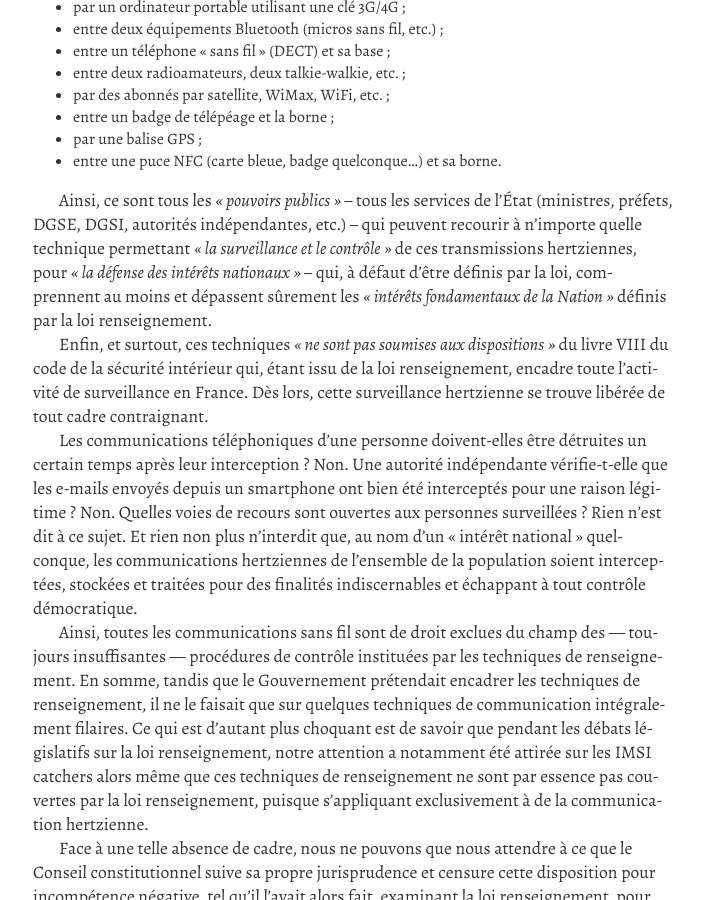
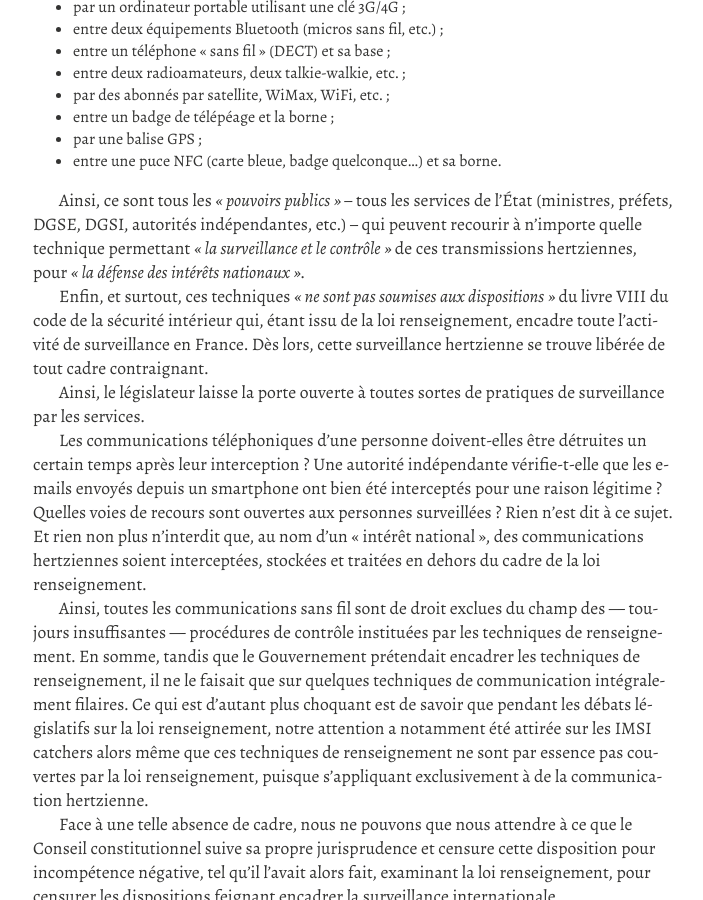
Before and after one commit to hugoroy/exegetes-web, a Jekyll site: the page built from _posts/2016-05-09-renseignement-offensive-conseil-detat-et-qpc.md, in a window 1280 px wide and 900 px high, scrolled down 4876 px. Shown: the whole window, without its empty margins (287-990 px from the left). Built offline with Jekyll 4.4.1, drawn with Linux system fonts in a browser that asks for light colours; nearby versions of some CDN libraries.

Commit message:
retrait de quelques trucs pouvant etr mal comris

```diff
--- a/_posts/2016-05-09-renseignement-offensive-conseil-detat-et-qpc.md
+++ b/_posts/2016-05-09-renseignement-offensive-conseil-detat-et-qpc.md
@@ -113,11 +113,32 @@ Tout d’abord, la notion de *« transmissions empruntant la voie hertzienne
 - par une balise GPS ;
 - entre une puce NFC (carte bleue, badge quelconque...) et sa borne.
 
-Ainsi, ce sont tous les *« pouvoirs publics »* – tous les services de l’État (ministres, préfets, DGSE, DGSI,   autorités indépendantes, etc.) – qui peuvent recourir à n’importe  quelle  technique permettant *« la surveillance et le contrôle »* de ces transmissions hertziennes, pour *« la défense des intérêts nationaux »* – qui, à défaut d’être définis par la loi, comprennent au moins et dépassent sûrement les *« intérêts fondamentaux de la Nation »* définis par la loi renseignement.
+Ainsi, ce sont tous les *« pouvoirs publics »* – tous les services de
+l’État (ministres, préfets, DGSE, DGSI,   autorités indépendantes,
+etc.) – qui peuvent recourir à n’importe  quelle  technique permettant
+*« la surveillance et le contrôle »* de ces transmissions hertziennes,
+pour *« la défense des intérêts nationaux »*.
+<!-- – qui, à défaut d’être définis par la loi, comprennent au moins et dépassent sûrement les *« intérêts fondamentaux de la Nation »* définis par la loi renseignement. -->
 
-Enfin, et surtout, ces techniques *« ne sont pas soumises aux dispositions »* du livre VIII du code de la sécurité intérieur qui, étant issu de la  loi renseignement, encadre toute l’activité de surveillance en France.  Dès lors, cette surveillance hertzienne se trouve libérée de tout cadre contraignant.
+Enfin, et surtout, ces techniques *« ne sont pas soumises aux
+dispositions »* du livre VIII du code de la sécurité intérieur qui,
+étant issu de la  loi renseignement, encadre toute l’activité de
+surveillance en France.  Dès lors, cette surveillance hertzienne se
+trouve libérée de tout cadre contraignant.
 
-Les communications téléphoniques d’une personne doivent-elles être détruites un certain temps après leur interception ? Non. Une autorité indépendante vérifie-t-elle que les e-mails envoyés depuis un  smartphone  ont bien été interceptés pour une raison légitime ? Non.  Quelles voies  de recours sont ouvertes aux personnes  surveillées ?  Rien n’est dit à ce sujet. Et rien  non plus n’interdit  que, au nom d’un « intérêt national » quelconque,  les communications  hertziennes de l’ensemble de la population soient  interceptées,  stockées et traitées pour des finalités indiscernables et échappant à tout  contrôle démocratique.
+Ainsi, le législateur laisse la porte ouverte à toutes sortes de
+pratiques de surveillance par les services.
+
+Les communications téléphoniques d’une personne doivent-elles être
+détruites un certain temps après leur interception ? Une autorité
+indépendante vérifie-t-elle que les e-mails envoyés depuis un
+smartphone  ont bien été interceptés pour une raison légitime ?
+Quelles voies  de recours sont ouvertes aux personnes  surveillées ?
+Rien n’est dit à ce sujet. Et rien  non plus n’interdit  que, au nom
+d’un « intérêt national »,  des communications  hertziennes
+soient  interceptées,  stockées et traitées <!--pour des finalités -->
+<!--indiscernables et échappant à tout  contrôle démocratiq--> en
+dehors du cadre de la loi renseignement.
 
 Ainsi, toutes les communications sans fil sont de droit exclues du champ des --- toujours insuffisantes --- procédures de contrôle instituées par les   techniques de renseignement. En somme, tandis que le Gouvernement prétendait encadrer les techniques de renseignement, il ne le faisait que sur quelques techniques de communication intégralement filaires. Ce   qui est d'autant plus choquant est de savoir que pendant les débats   législatifs sur la loi renseignement, notre attention a notamment été   attirée sur les IMSI catchers alors même que ces techniques de renseignement ne sont par essence pas couvertes par la loi  renseignement, puisque s'appliquant exclusivement à de la communication  hertzienne.
 
```
